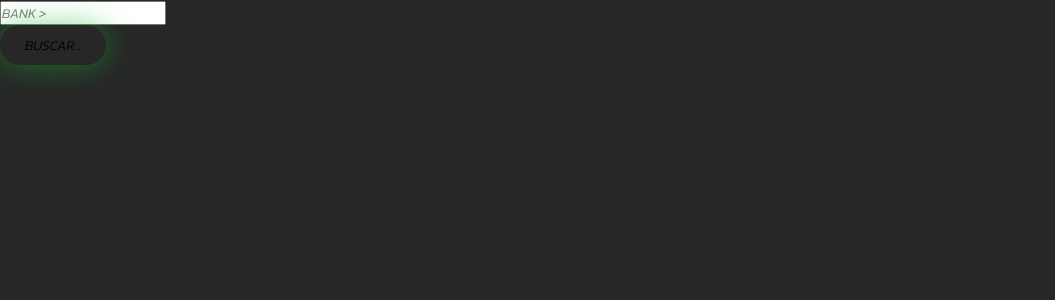
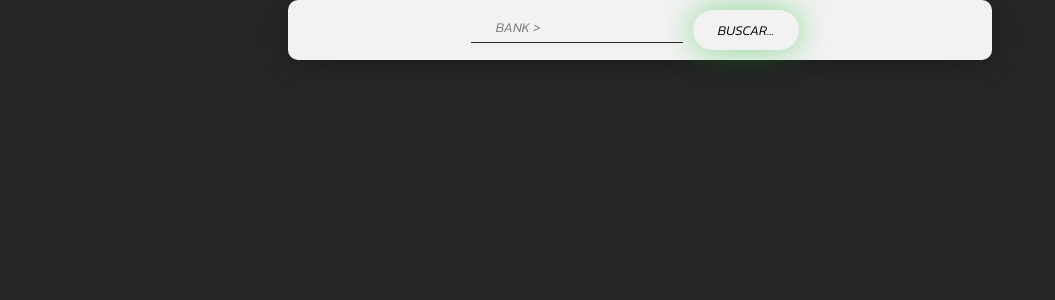
Before and after one commit to ZorroSec/SkyRB, a Python web app: template web/templates/banks.html in a window 1280 px wide. Shown: the part 35-335 px from the top of the page, without its empty margins (0-1055 px from the left). Run offline with Jinja, Linux system fonts and the light colour scheme; the template is opened without the code that fills it, so the values that code supplies are empty.

Commit message:
estilizando o template

```diff
--- a/web/static/css/style.css
+++ b/web/static/css/style.css
@@ -151,6 +151,28 @@ body{
     margin-left: 10px;
     margin-right: 10px;
 }
+.conteinerBank{
+    margin: auto;
+    width: 55%;
+    background-color: #f2f2f2;
+    box-shadow: 0 0 2.2em rgba(25,25,25.3);
+    border-radius: 10px;
+    color: black;
+    padding: 10px;
+    display: flex;
+    align-items: center;
+    justify-content: center;
+}
+#bank{
+    border: none;
+    border-bottom: 1px solid #272727;
+    padding: 5px 25px;
+    background: transparent;
+    outline: none;
+    margin-bottom: 6px;
+    margin-left: 10px;
+    margin-right: 10px;
+}
 footer{
     display: flex;
     align-items: center;
```
